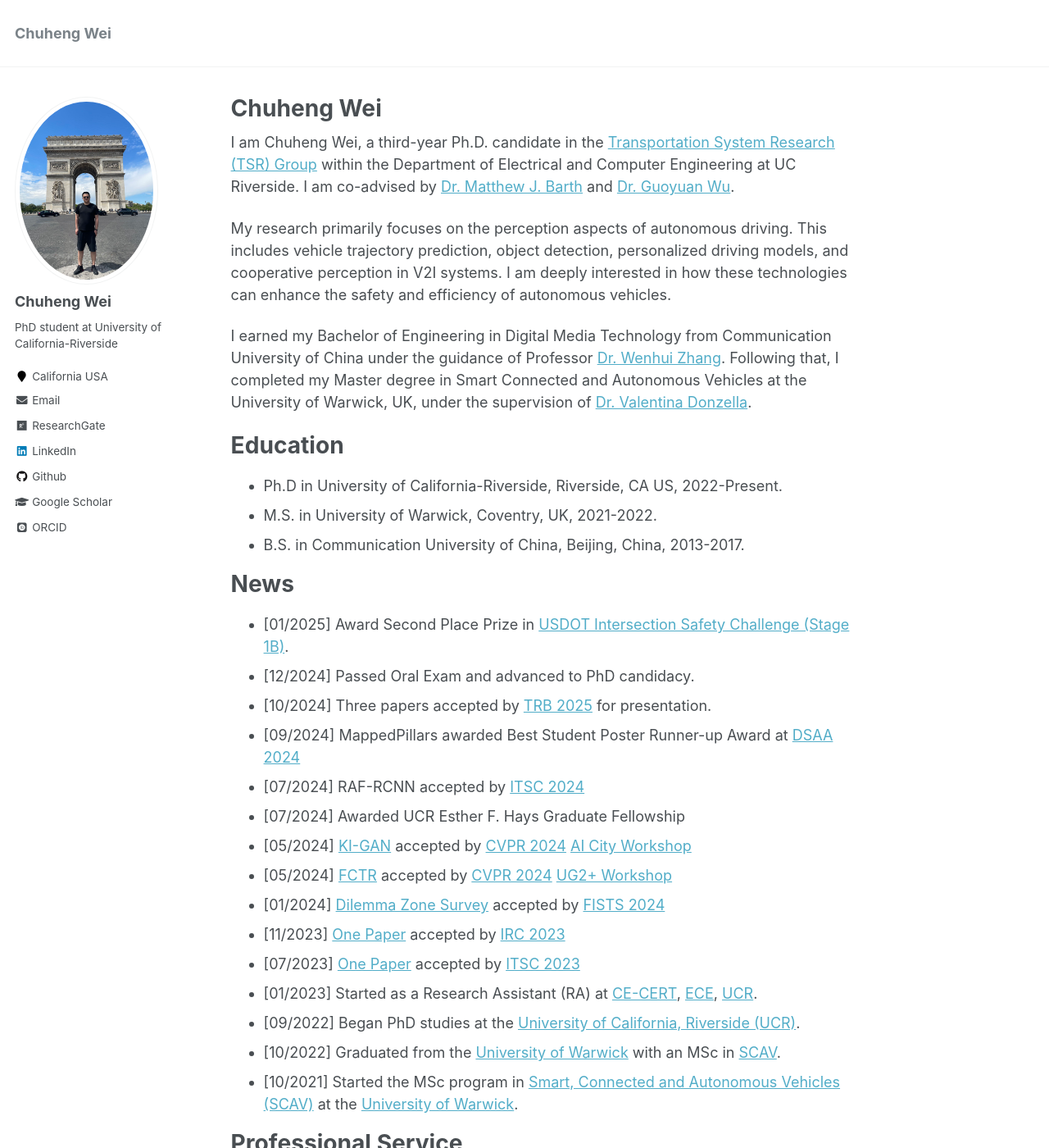
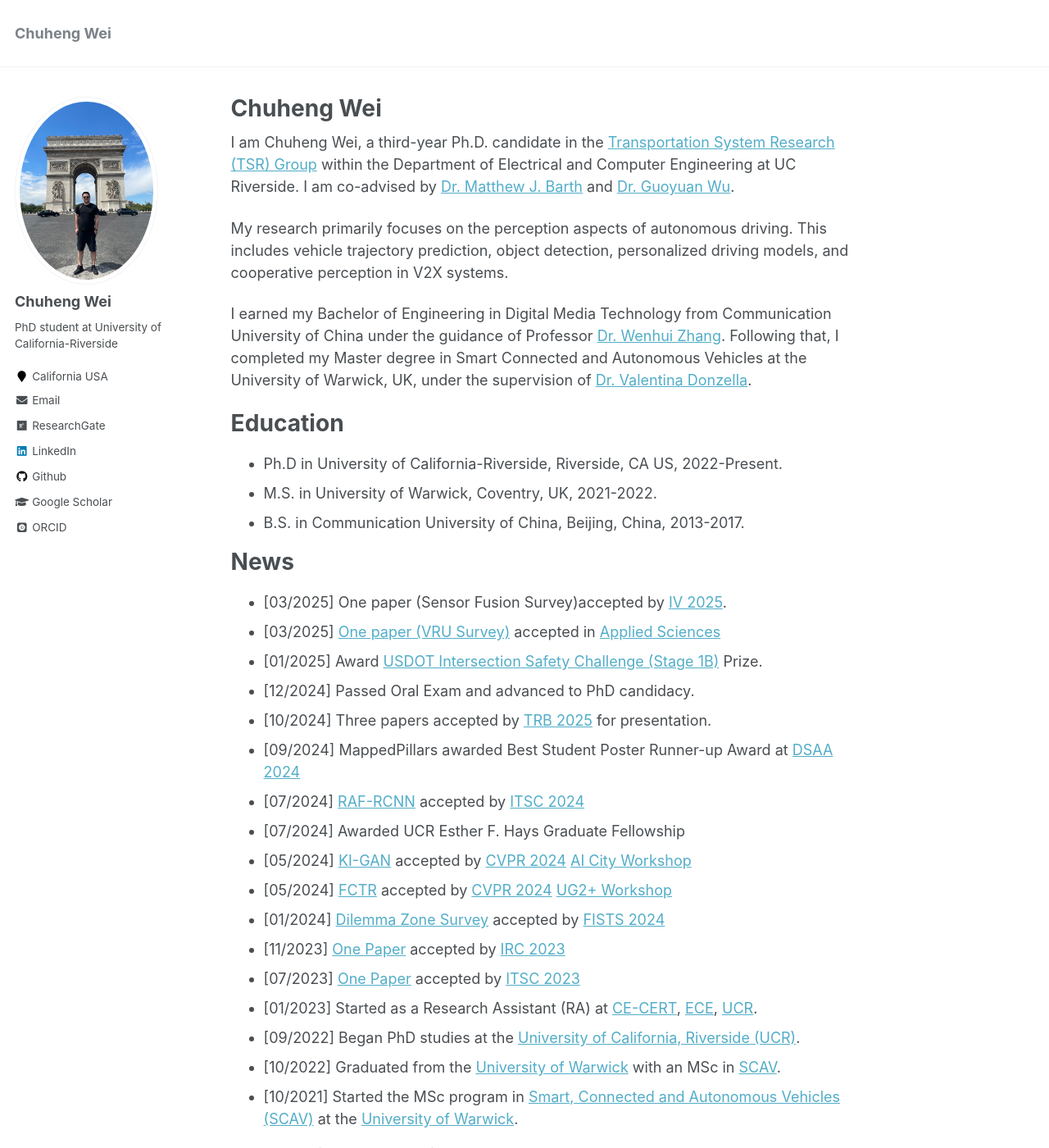
Before and after one commit to ChuhengWei/ChuhengWei.github.io, a Jekyll site: the page built from _pages/about.md, in a window 1280 px wide and 1400 px high. Shown: the whole window at 82% size. Built offline with Jekyll 4.4.1, drawn with Linux system fonts in a browser that asks for light colours; some web fonts are replaced.

Commit message:
Update News

```diff
--- a/_pages/about.md
+++ b/_pages/about.md
@@ -10,7 +10,7 @@ redirect_from:
 
 I am Chuheng Wei, a third-year Ph.D. candidate in the [Transportation System Research (TSR) Group](https://www.cert.ucr.edu/transportation-systems-vehicle-infrastructure-interaction) within the Department of Electrical and Computer Engineering at UC Riverside. I am co-advised by [Dr. Matthew J. Barth](https://intra.ece.ucr.edu/~barth/?_gl=1%2Atxlm05%2A_ga%2AMTIxMTU1MDMyMy4xNjkzOTQ5OTQ0%2A_ga_S8BZQKWST2%2AMTcwMzkzMDI1My41Mi4xLjE3MDM5MzAzMDIuMC4wLjA.%2A_ga_Z1RGSBHBF7%2AMTcwMzkzMDI1My41Mi4xLjE3MDM5MzAzMDIuMC4wLjA.) and [Dr. Guoyuan Wu](https://profiles.ucr.edu/app/home/profile/guoyuanw).
 
-My research primarily focuses on the perception aspects of autonomous driving. This includes vehicle trajectory prediction, object detection, personalized driving models, and cooperative perception in V2I systems. I am deeply interested in how these technologies can enhance the safety and efficiency of autonomous vehicles.
+My research primarily focuses on the perception aspects of autonomous driving. This includes vehicle trajectory prediction, object detection, personalized driving models, and cooperative perception in V2X systems.
 
 I earned my Bachelor of Engineering in Digital Media Technology from Communication University of China under the guidance of Professor [Dr. Wenhui Zhang](https://ices.cuc.edu.cn/2019/1014/c5332a142078/pagem.htm). Following that, I completed my Master degree in Smart Connected and Autonomous Vehicles at the University of Warwick, UK, under the supervision of [Dr. Valentina Donzella](https://warwick.ac.uk/fac/sci/wmg/about/our-people/profile?wmgid=1224).
 
@@ -25,11 +25,13 @@ Education
 
 News
 ======
-- [01/2025] Award Second Place Prize in [USDOT Intersection Safety Challenge (Stage 1B)](/https://its.dot.gov/isc/).
+- [03/2025] One paper (Sensor Fusion Survey)accepted by [IV 2025](https://ieee-iv.org/2025/).
+- [03/2025] [One paper (VRU Survey)](https://www.mdpi.com/2076-3417/15/7/3797) accepted in [Applied Sciences](https://www.mdpi.com/journal/applsci)
+- [01/2025] Award [USDOT Intersection Safety Challenge (Stage 1B)](https://its.dot.gov/isc/) Prize.
 - [12/2024] Passed Oral Exam and advanced to PhD candidacy.
 - [10/2024] Three papers accepted by [TRB 2025](https://trb-annual-meeting.nationalacademies.org/) for presentation.
 - [09/2024] MappedPillars awarded Best Student Poster Runner-up Award at [DSAA 2024](https://dsaa2024.dsaa.co/)
-- [07/2024] RAF-RCNN accepted by [ITSC 2024](https://ieee-itsc.org/2024/)
+- [07/2024] [RAF-RCNN](https://ieeexplore.ieee.org/abstract/document/10920096) accepted by [ITSC 2024](https://ieee-itsc.org/2024/)
 - [07/2024] Awarded UCR Esther F. Hays Graduate Fellowship
 - [05/2024] [KI-GAN](https://openaccess.thecvf.com/content/CVPR2024W/AICity/html/Wei_KI-GAN_Knowledge-Informed_Generative_Adversarial_Networks_for_Enhanced_Multi-Vehicle_Trajectory_Forecasting_CVPRW_2024_paper.html) accepted by [CVPR 2024](https://cvpr.thecvf.com/Conferences/2024) [AI City Workshop](https://www.aicitychallenge.org/)
 - [05/2024] [FCTR](https://openaccess.thecvf.com/content/CVPR2024W/UG2/html/Wei_Feature_Corrective_Transfer_Learning_End-to-End_Solutions_to_Object_Detection_in_CVPRW_2024_paper.html) accepted by [CVPR 2024](https://cvpr.thecvf.com/Conferences/2024) [UG2+ Workshop](https://cvpr2024ug2challenge.github.io/)
```
